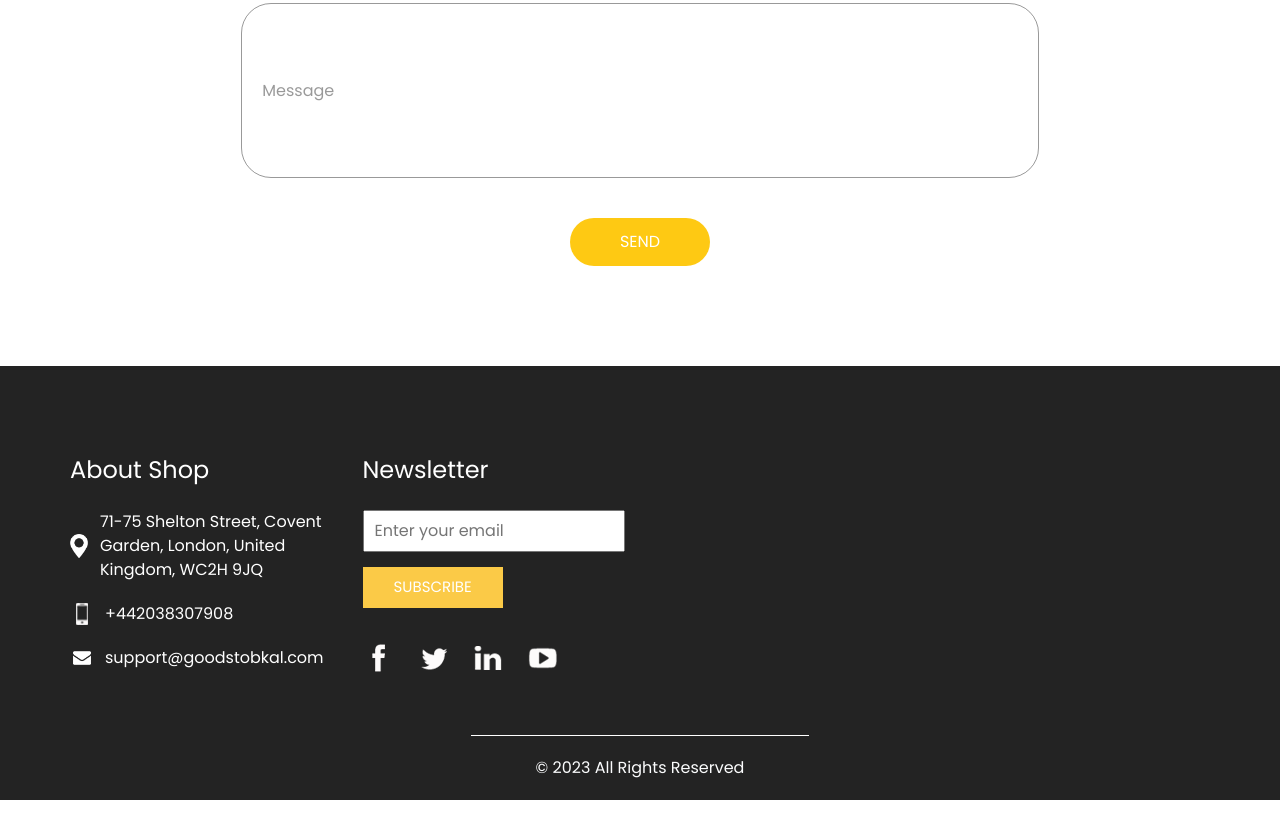
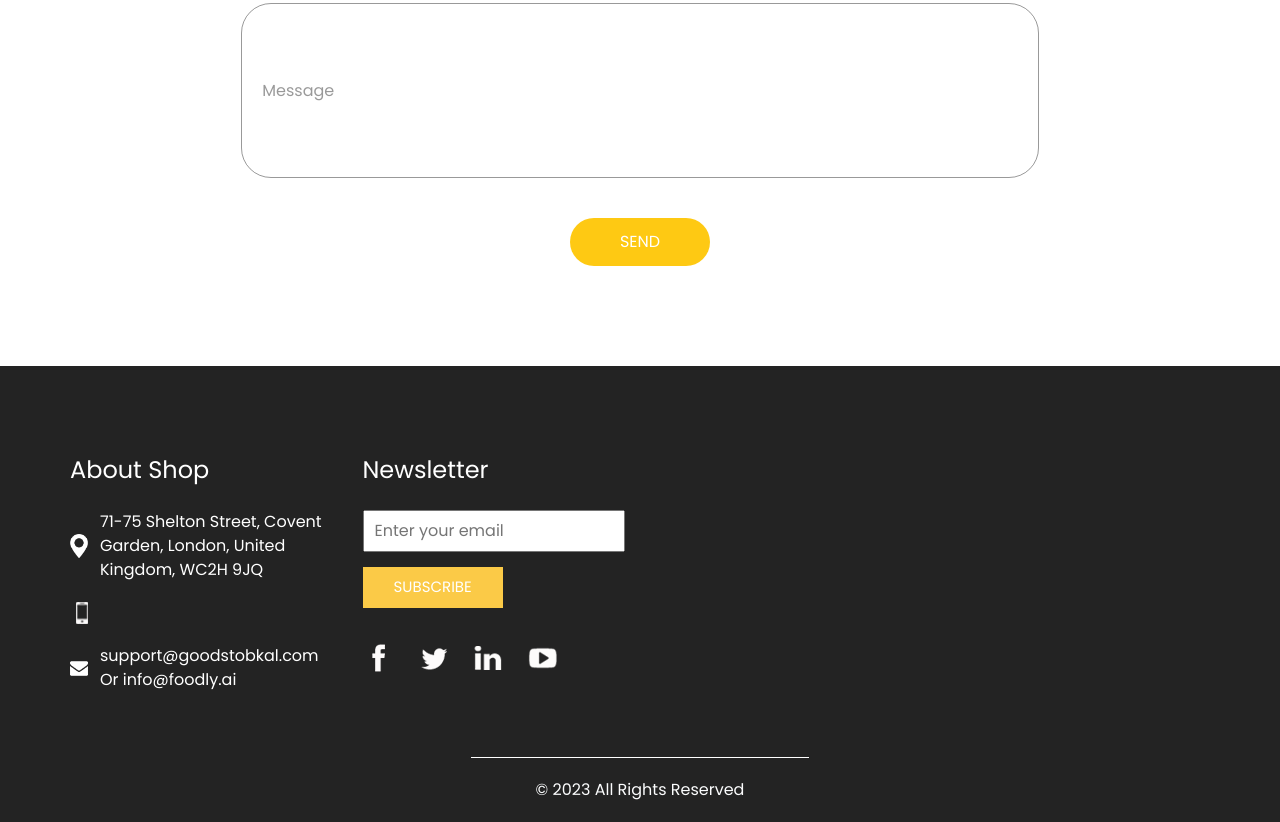
Before and after one commit to goodstobkal/goodstobkal.github.io, a plain HTML site: page index.html in a window 1280 px wide. Shown: the part 1759-2581 px from the top of the page. Before the commit the page ends 2559 px from the top, so only its background shows below. Drawn offline with nearby package versions, Linux system fonts and the light colour scheme.

Commit message:
Update index.html

```diff
--- a/index.html
+++ b/index.html
@@ -506,7 +506,6 @@
                 <img src="images/telephone-white.png" width="12px" alt="">
               </div>
               <p>
-                +442038307908
               </p>
             </div>
             <div>
@@ -514,7 +513,7 @@
                 <img src="images/envelope-white.png" width="18px" alt="">
               </div>
               <p>
-                support@goodstobkal.com
+                support@goodstobkal.com Or info@foodly.ai
               </p>
             </div>
           </div>
```
